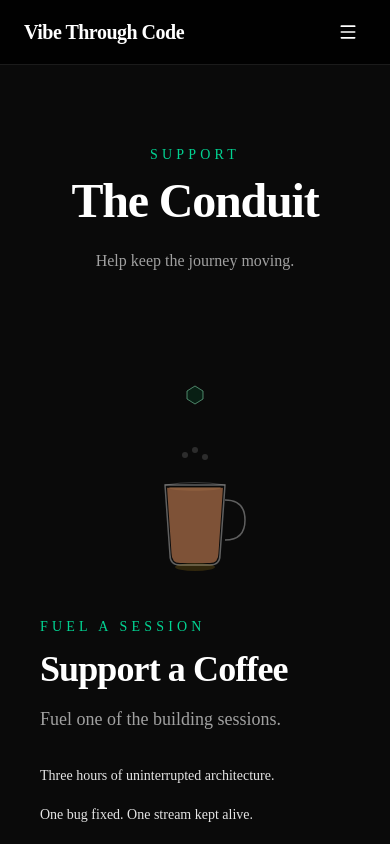
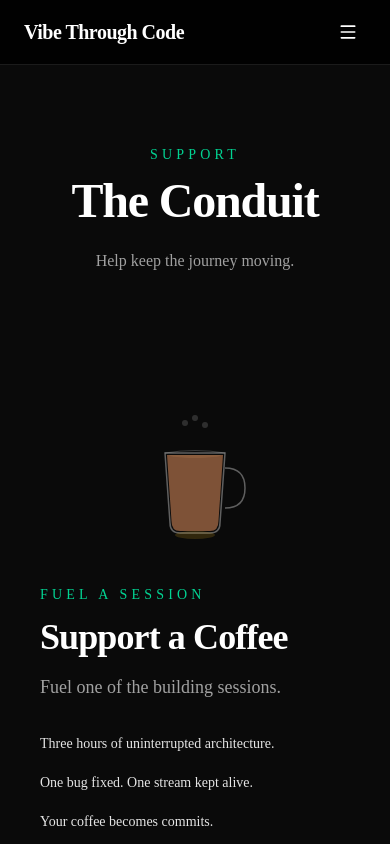
Before and after one commit to thisisankit27/vibe-through-code, a Next.js app in the folder vibe-through-code/: page /support in a window 390 px wide. Shown: the top 844 px of the page. Built offline with nearby package versions, Linux system fonts and the light colour scheme.

Commit message:
fix: mobile response fixed

```diff
--- a/vibe-through-code/components/support/Conduit.tsx
+++ b/vibe-through-code/components/support/Conduit.tsx
@@ -10,7 +10,7 @@ interface ConduitProps {
 
 export function Conduit({ isFirst = false, isLast = false, progress }: ConduitProps) {
     return (
-        <div className="relative h-full w-6 md:w-10">
+        <div className="relative h-32 w-6 md:h-full md:w-10">
             {/* Rail */}
             <div className="absolute inset-y-0 left-1/2 w-px -translate-x-1/2 bg-white/20" />
 
--- a/vibe-through-code/components/support/SupportChapter.tsx
+++ b/vibe-through-code/components/support/SupportChapter.tsx
@@ -32,14 +32,18 @@ export function SupportChapter({ tier, index, total, onSelect }: SupportChapterP
                 : BuildCapsule;
 
     return (
-        <section ref={ref} className="relative min-h-[100dvh] md:min-h-0">
+        <section ref={ref} className="relative">
             <div className="mx-auto grid max-w-4xl grid-cols-1 gap-8 py-20 md:grid-cols-[260px_1fr] md:gap-12">
-                {/* Left: Conduit + Capsule */}
-                <div className="relative flex justify-center md:block">
+                {/* Left: Capsule (mobile) / Conduit + Capsule (desktop) */}
+                <div className="flex justify-center md:block">
                     <div className="flex flex-col items-center md:sticky md:top-1/3">
-                        <Conduit isFirst={isFirst} isLast={isLast} progress={progress} />
-                        <div className="relative pt-8 md:absolute md:left-1/2 md:top-0 md:-translate-x-1/2">
+                        {/* Capsule: centered on mobile, absolute overlay on desktop */}
+                        <div className="md:absolute md:left-1/2 md:top-0 md:-translate-x-1/2 md:pt-8">
                             <CapsuleComponent progress={progress} />
+                        </div>
+                        {/* Conduit: hidden on mobile, visible rail on desktop */}
+                        <div className="hidden md:block">
+                            <Conduit isFirst={isFirst} isLast={isLast} progress={progress} />
                         </div>
                     </div>
                 </div>
```
